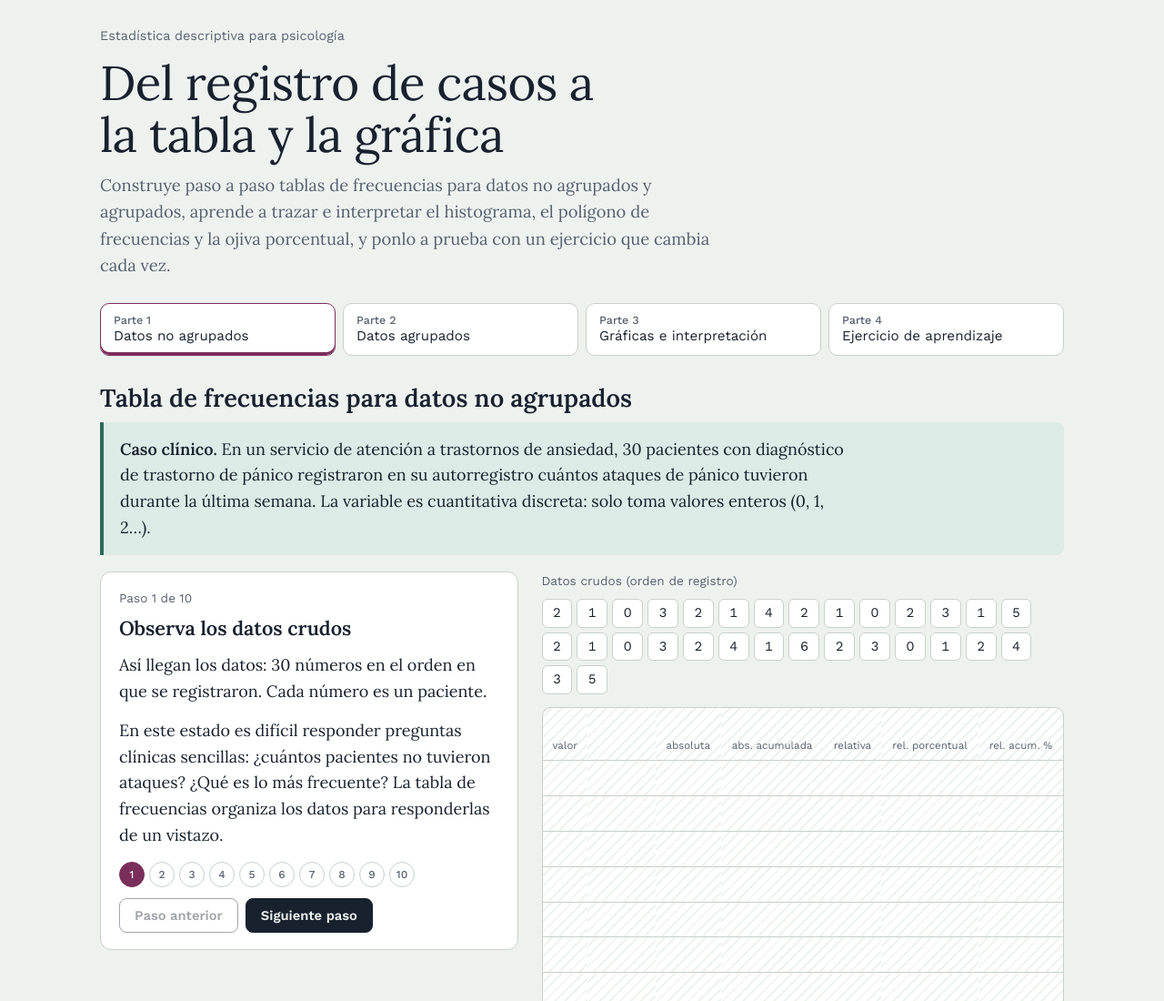
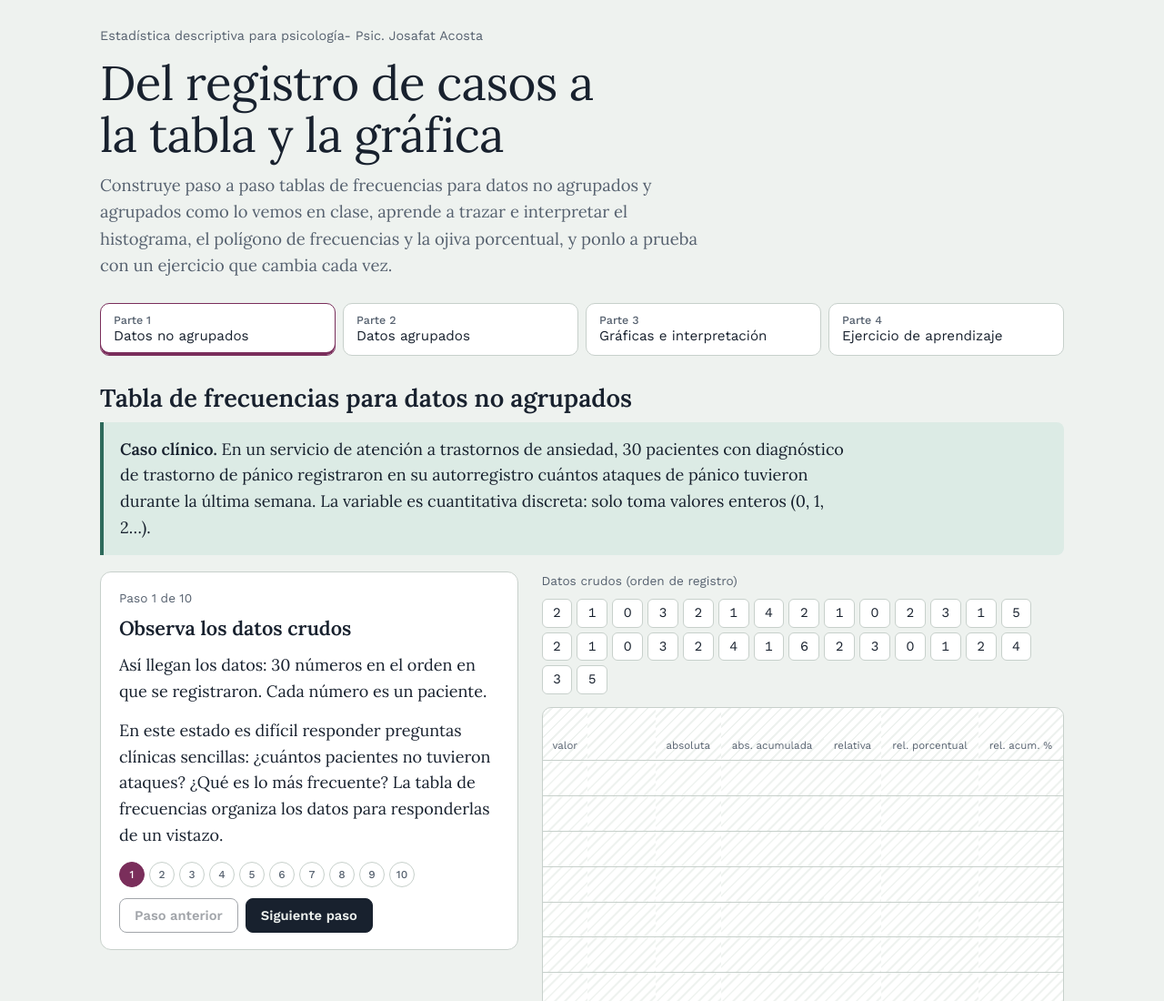
Before and after one commit to tramasorg/tablasfrecuencias, a plain HTML site: page index.html in a window 1280 px wide. Shown: the top 1100 px of the page at 91% size. Drawn offline with nearby package versions, Linux system fonts and the light colour scheme.

Commit message:
Update index.html

```diff
--- a/index.html
+++ b/index.html
@@ -160,9 +160,9 @@ footer{margin-top:50px;font-family:var(--sans);font-size:.82rem;color:var(--mute
 <body>
 <div class="wrap">
   <header>
-    <p class="sans" style="color:var(--muted);font-size:.9rem;margin:0">Estadística descriptiva para psicología</p>
+    <p class="sans" style="color:var(--muted);font-size:.9rem;margin:0">Estadística descriptiva para psicología- Psic. Josafat Acosta</p>
     <h1>Del registro de casos a la tabla y la gráfica</h1>
-    <p class="lede">Construye paso a paso tablas de frecuencias para datos no agrupados y agrupados, aprende a trazar e interpretar el histograma, el polígono de frecuencias y la ojiva porcentual, y ponlo a prueba con un ejercicio que cambia cada vez.</p>
+    <p class="lede">Construye paso a paso tablas de frecuencias para datos no agrupados y agrupados como lo vemos en clase, aprende a trazar e interpretar el histograma, el polígono de frecuencias y la ojiva porcentual, y ponlo a prueba con un ejercicio que cambia cada vez.</p>
   </header>
 
   <nav class="parts" role="tablist" aria-label="Partes del tema">
```
